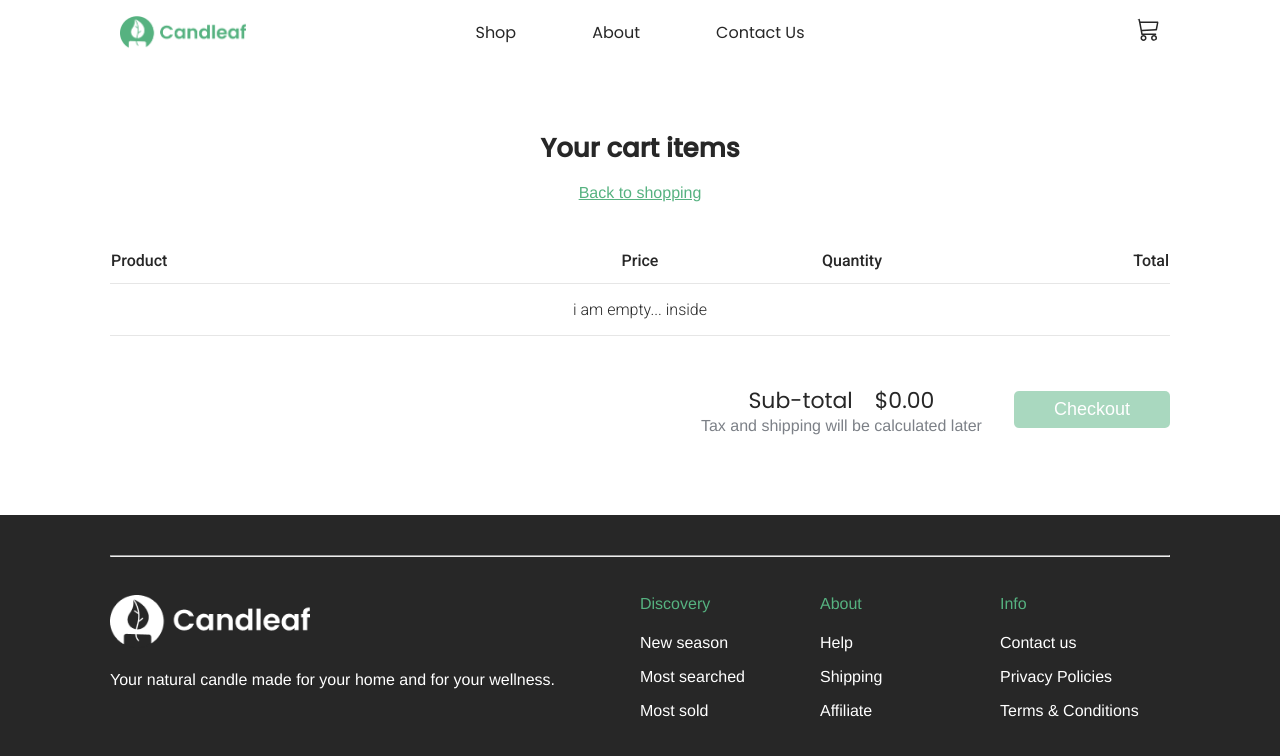
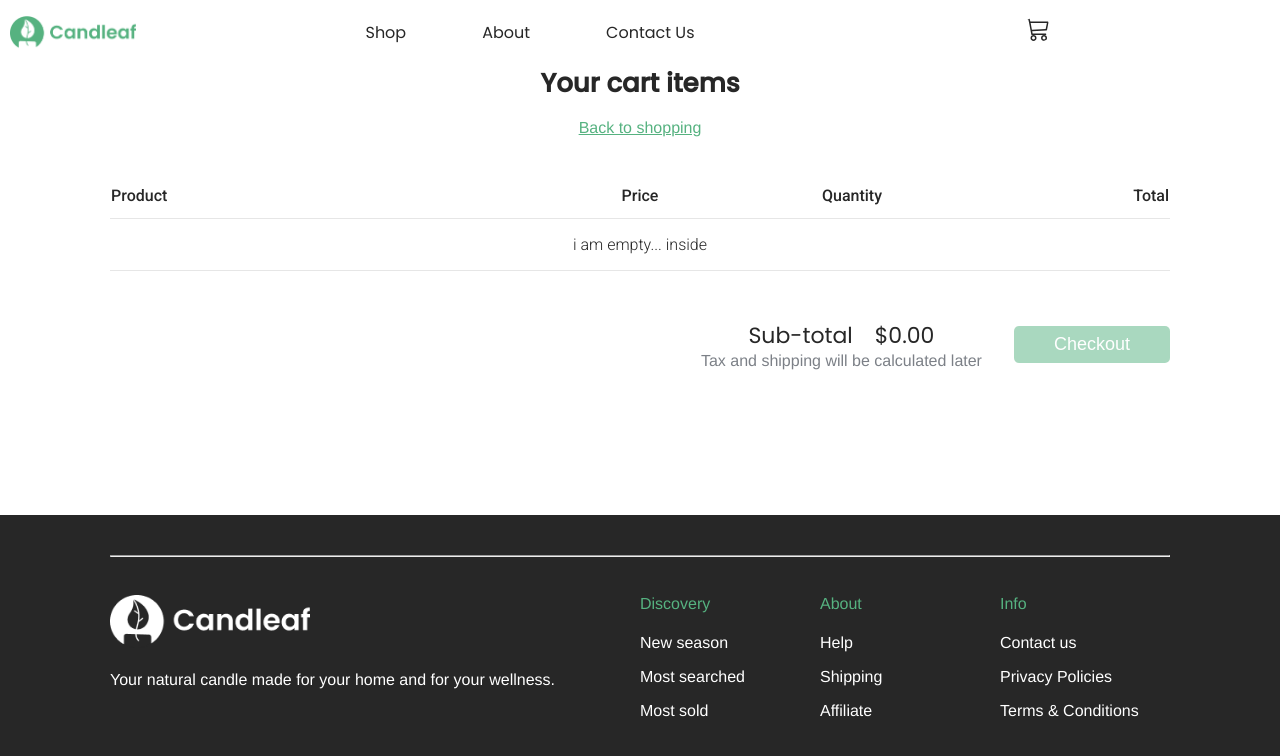
Before and after one commit to m1say/candleaf, a Next.js app: page /cart in a window 1280 px wide. Shown: the top 756 px of the page. Built offline with nearby package versions, Linux system fonts and the light colour scheme; no server answers.

Commit message:
Update navbar

```diff
--- a/src/components/Navbar.module.scss
+++ b/src/components/Navbar.module.scss
@@ -7,6 +7,12 @@
 }
 
 .header {
+  background-color: $white;
+  position: fixed;
+  top: 0;
+  width: 100%;
+  z-index: 2;
+
   &.open {
     .header__toggle {
       > span:first-child {
@@ -108,7 +114,7 @@
   opacity: 0;
   background-color: $white;
   position: fixed;
-  top: 78px;
+  top: 65px;
   right: 0px;
   left: 0px;
   padding: 21px 0 22px 42px;
--- a/src/components/Navbar.tsx
+++ b/src/components/Navbar.tsx
@@ -28,18 +28,17 @@ const Navbar = () => {
     <header ref={header} className={cn(styles["header"], "inner-container")}>
       <div ref={overlay} className={cn(styles["overlay"], "fade-animation")}>
         <Link href="/#products">
-          <a>Shop</a>
+          <a onClick={toggleHamburger}>Shop</a>
         </Link>
         <Link href="#">
-          <a>About</a>
+          <a onClick={toggleHamburger}>About</a>
         </Link>
         <Link href="#">
-          <a>Contact Us</a>
+          <a onClick={toggleHamburger}>Contact Us</a>
         </Link>
       </div>
       <nav className={cn(styles["nav"], "flex flex-jc-sb flex-ai-c")}>
         <a
-          href="#"
           className={cn(styles["header__toggle"], "hide-for-desktop")}
           onClick={toggleHamburger}
         >
```
